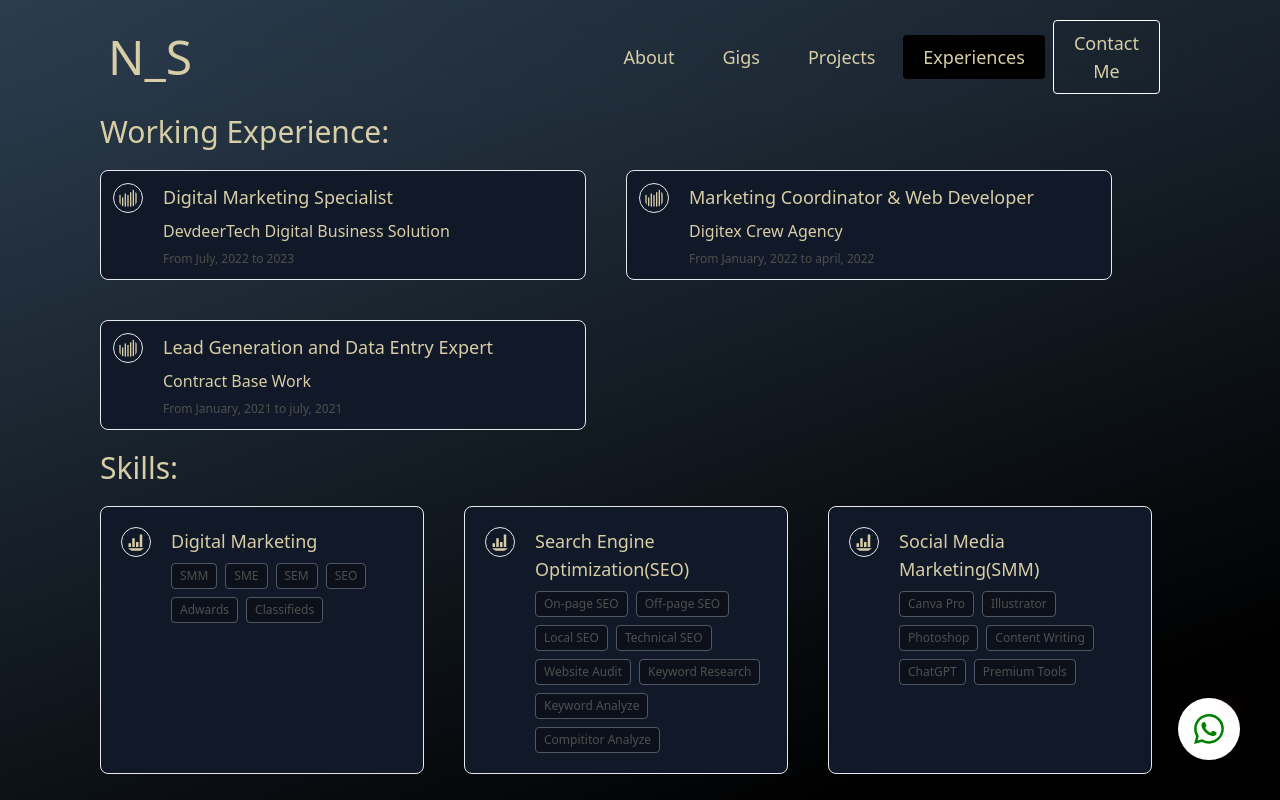
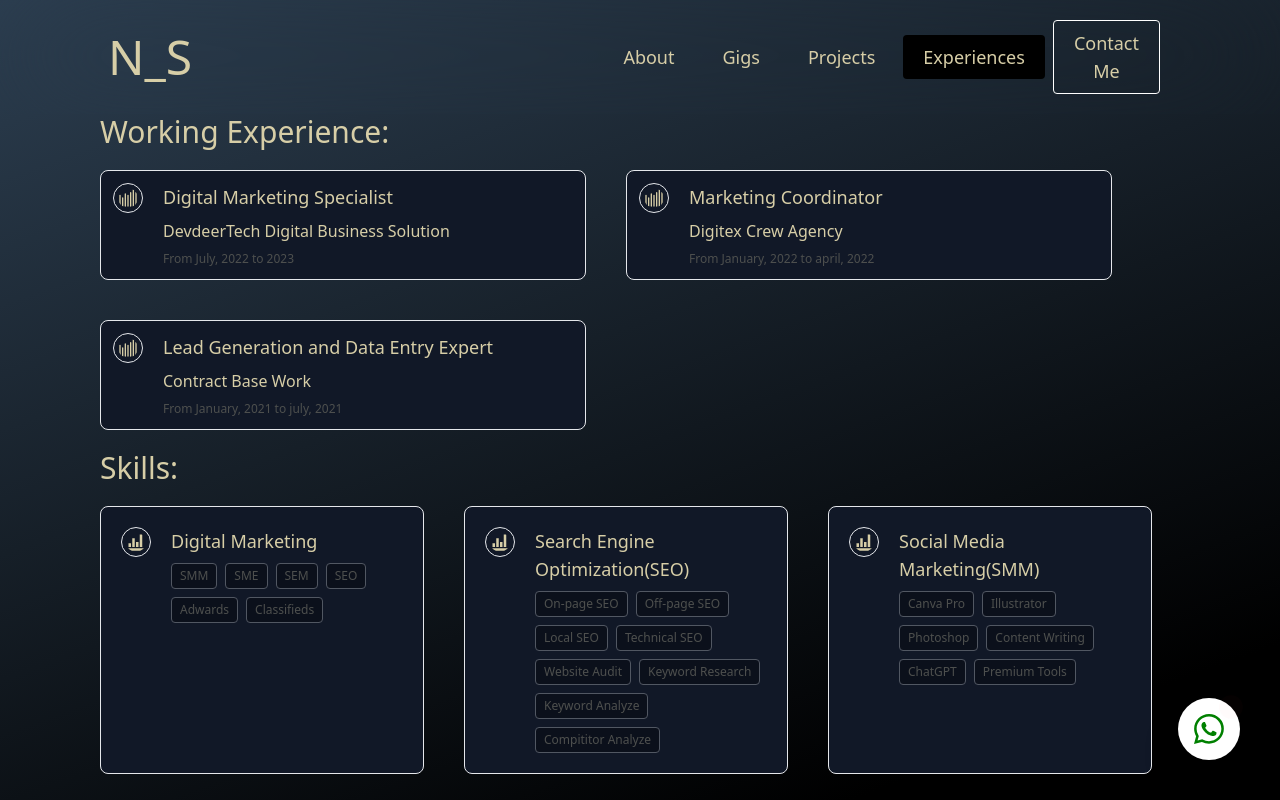
Before and after one commit to kaiesmahmud/sohel-portfolio, a React (Create React App) app: page /experience in a window 1280 px wide. Shown: the top 800 px of the page. Built offline with nearby package versions, Linux system fonts and the light colour scheme.

Commit message:
experience update

```diff
--- a/src/pages/Experience.js
+++ b/src/pages/Experience.js
@@ -13,7 +13,7 @@ const Experience = () => {
         },
         {
             id:2,
-            name:'Marketing Coordinator & Web Developer',
+            name:'Marketing Coordinator ',
             company:"Digitex Crew Agency",
             time:"From January, 2022 to  april, 2022"
         },
```
